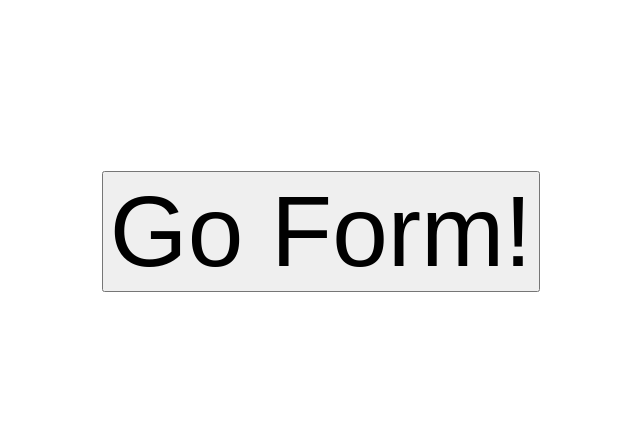
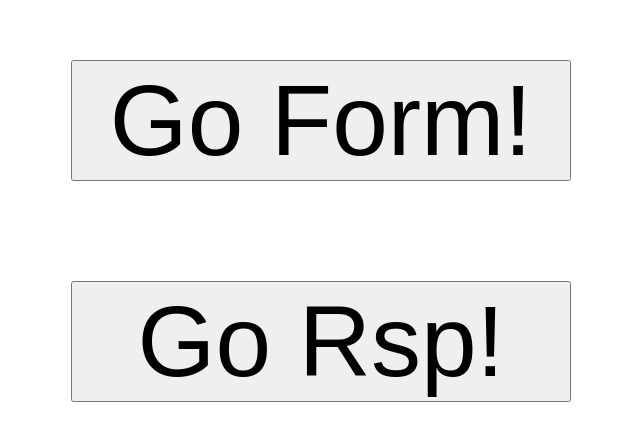
Before and after one commit to Junhee21/Next_js, a Next.js app: page / in a window 1280 px wide. Shown: the part 169-610 px from the top of the page, without its empty margins (319-959 px from the left). Built offline with nearby package versions, Linux system fonts and the light colour scheme.

Commit message:
Make rock scissors paper

```diff
--- a/pages/index.js
+++ b/pages/index.js
@@ -12,15 +12,20 @@ export default function Home() {
         <link rel="icon" href="/favicon.ico" />
       </Head>
       <div style={{
-        display:'flex',
-        height:'100vh',
+        display: 'flex',
+        flexDirection: 'column',
+        height: '100vh',
         alignItems: 'center',
         justifyContent: 'center',
       }}>
         <button
           onClick={() => router.push("/form/home")}
-          style={{fontSize: '100px'}}
+          style={{ fontSize: '100px', width: '500px', margin: '50px' }}
         >Go Form!</button>
+        <button
+          onClick={() => router.push("/rsp/home")}
+          style={{ fontSize: '100px', width: '500px', margin: '50px'  }}
+        >Go Rsp!</button>
       </div>
     </div>
   )
```
